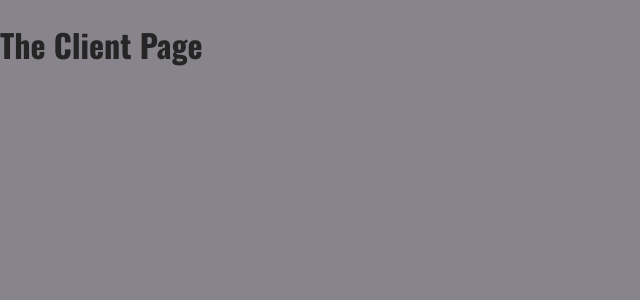
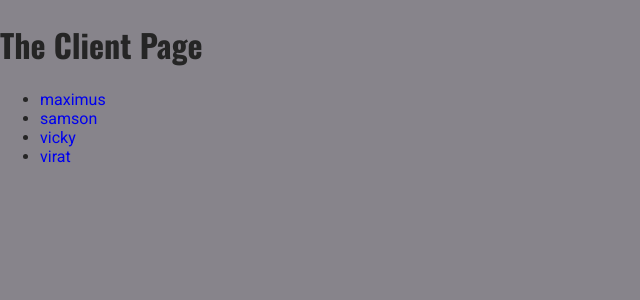
Before and after one commit to CoderSid063/Nextjs-2024, a Next.js app: page /client in a window 1280 px wide. Shown: the top 300 px of the page, without its empty margins (0-640 px from the left). Built offline with nearby package versions, Linux system fonts and the light colour scheme.

Commit message:
feat : Navigate Dynamically using Link

```diff
--- a/pages/client/index.js
+++ b/pages/client/index.js
@@ -1,7 +1,22 @@
+import Link from "next/link";
+
 export default function ClientPage() {
+  const clients = [
+    { id: "max", name: "maximus" },
+    { id: "sam", name: "samson" },
+    { id: "vicky", name: "vicky" },
+    { id: "chicku", name: "virat" },
+  ];
   return (
     <div>
       <h1>The Client Page</h1>
+      <ul>
+        {clients.map((client) => (
+          <li key={client.id}>
+            <Link href={`client/${client.id}`}>{client.name}</Link>
+          </li>
+        ))}
+      </ul>
     </div>
   );
 }
```
Also changed, not shown: pages/index.js (+9 -0 lines).
